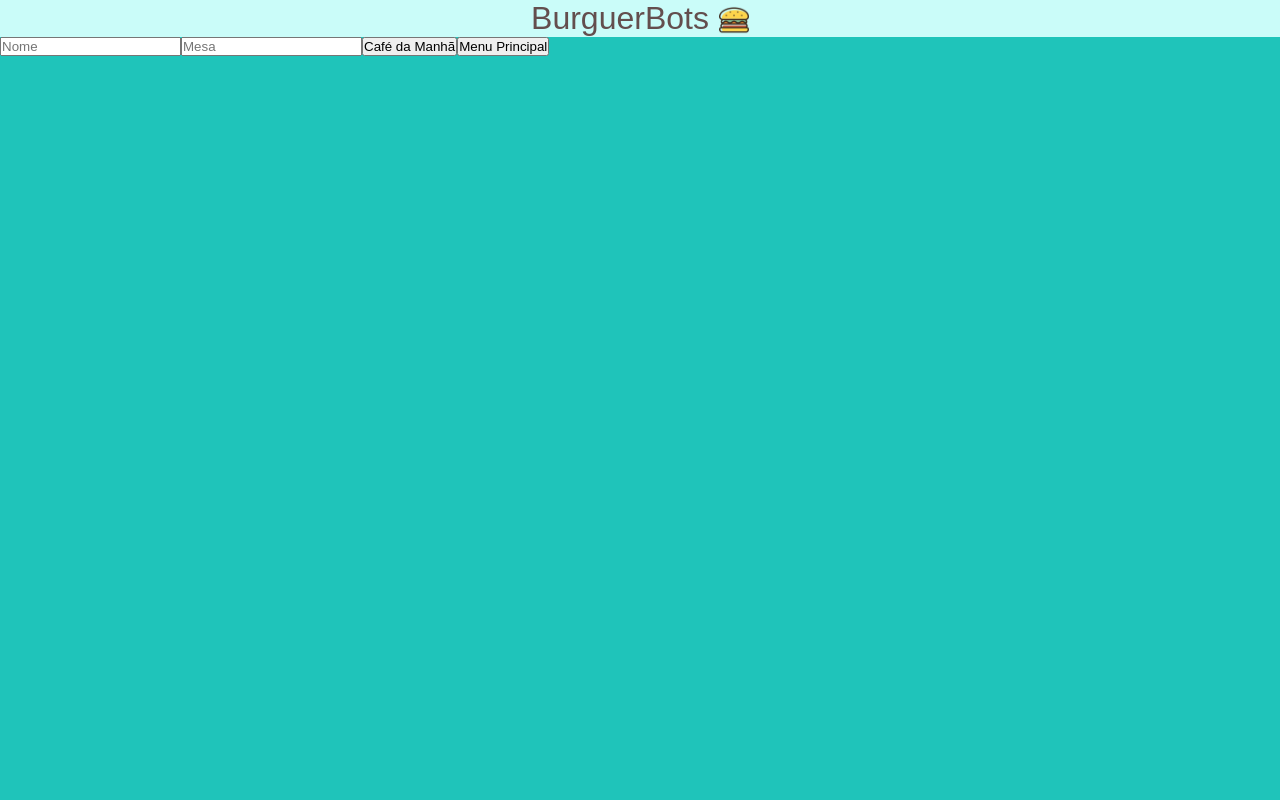
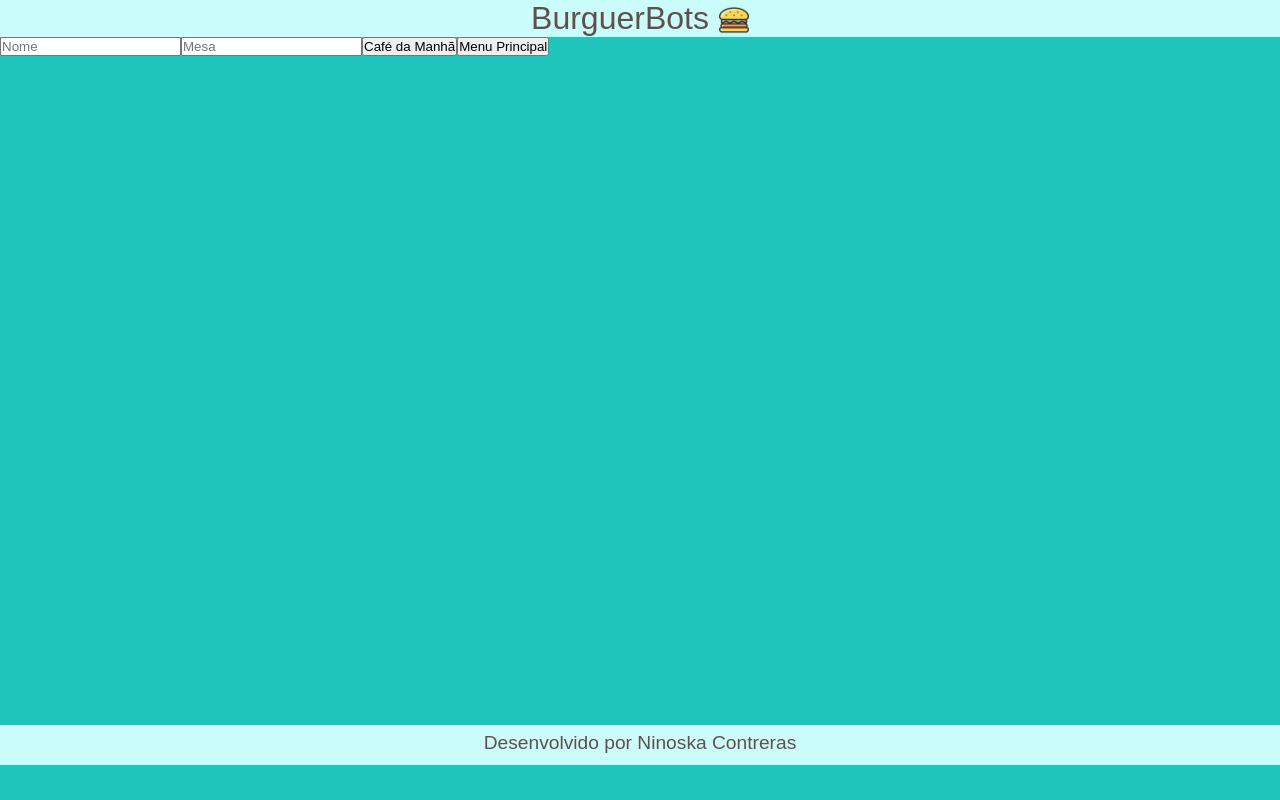
Before and after one commit to NiEl0503/BurgerBots, an Angular app: page / in a window 1280 px wide. Built offline with nearby package versions, Linux system fonts and the light colour scheme; a web font is replaced by a local one.

Commit message:
criando footer

```diff
--- a/src/app/app.component.html
+++ b/src/app/app.component.html
@@ -1,2 +1,3 @@
 <app-header></app-header>
 <router-outlet></router-outlet>
+<app-footer></app-footer>
--- a/src/app/view/commons/footer/footer.component.css
+++ b/src/app/view/commons/footer/footer.component.css
@@ -1,6 +1,12 @@
 footer {
     background-color: var(--firstColor);
+    margin-top: 41.8em;
+    height: 40px;
+    text-align: center;
 }
-rodape {
-    font-size: 2em;
+
+footer p {
+    font-size: 1.2em;
+    padding-top: .4em;
+    color: var(--letterColor);
 }
--- a/src/app/view/commons/footer/footer.component.html
+++ b/src/app/view/commons/footer/footer.component.html
@@ -1 +1,3 @@
-<p>footer works!</p>
+<footer>
+<p class="rodape">Desenvolvido por Ninoska Contreras</p>
+</footer>
```
